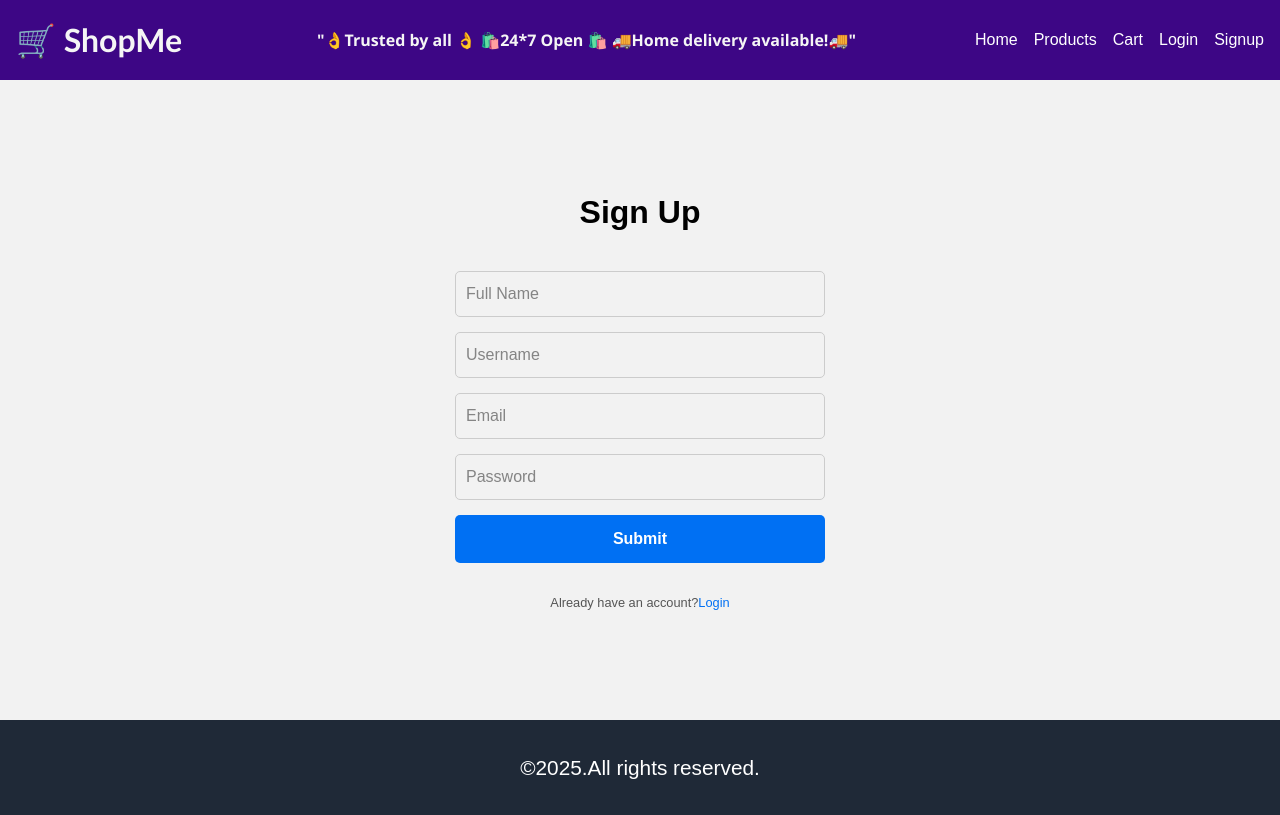
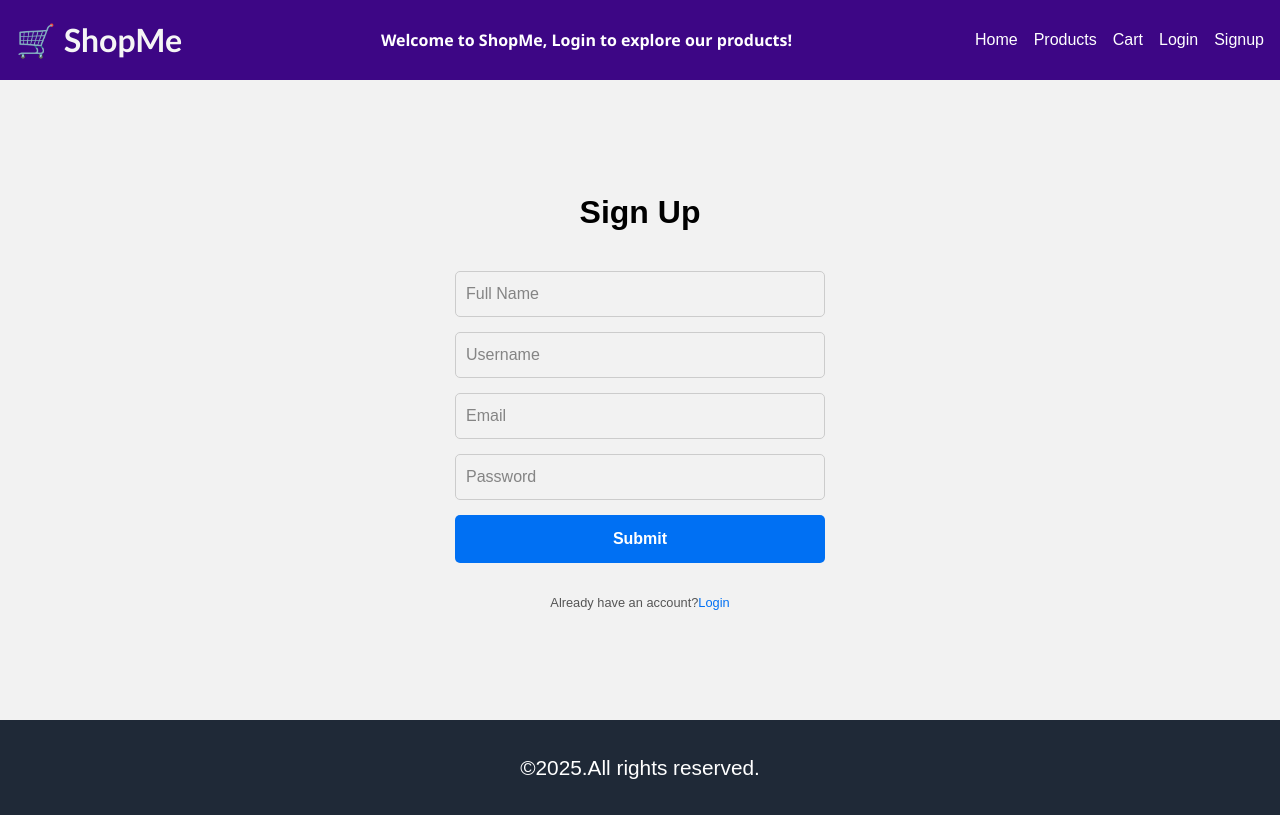
Before and after one commit to tanmoy-saha-47/ShopMe, a Next.js app: page /SignUp in a window 1280 px wide. Built offline with nearby package versions, Linux system fonts and the light colour scheme.

Commit message:
UseState in Navbar component.

```diff
--- a/src/app/SignUp/page.js
+++ b/src/app/SignUp/page.js
@@ -6,25 +6,25 @@ import styles from "./SignUpPage.module.css";
 export default function SignUpPage() {
   const router = useRouter();
   const [fullname, setFullname] = useState("");
-  const [userId, setUserId] = useState("");
+  const [userName, setUserName] = useState("");
   const [email, setEmail] = useState("");
   const [password, setPassword] = useState("");
 
   const handleSubmit = (e) => {
     e.preventDefault();
-    if (fullname && userId && email && password) {
-      console.log("Signup completed", { fullname, userId, email, password });
+    if (fullname && userName && email && password) {
+      console.log("Signup completed", { fullname, userName, email, password });
 
       const user = {
         fullname: fullname.trim(),
-        userId: userId.trim(),
+        userName: userName.trim(),
         email: email.trim(),
         password: password.trim(),
       };
 
       localStorage.setItem("userdata", JSON.stringify(user));
       console.log("User signed in succesfully", user);
-      router.push("/components/Login");
+      router.push("/Login");
     } else {
       console.log("Please fill all the fields");
     }
@@ -47,8 +47,8 @@ export default function SignUpPage() {
           type="text"
           placeholder="Username"
           id="userId"
-          value={userId}
-          onChange={(e) => setUserId(e.target.value)}
+          value={userName}
+          onChange={(e) => setUserName(e.target.value)}
           required
           className={styles.input}
         />
@@ -75,7 +75,7 @@ export default function SignUpPage() {
 
       <p className={styles.text}>
         Already have an account?{""}
-        <a href="/components/Login" className={styles.link}>
+        <a href="/Login" className={styles.link}>
           Login
         </a>
       </p>
--- a/src/app/components/Navbar/Navbar.module.css
+++ b/src/app/components/Navbar/Navbar.module.css
@@ -18,6 +18,9 @@
 .description {
   text-align: center;
   font-size: 1rem;
+  line-height: 1.5rem;
+  color: white;
+  max-width: 500px;
 
   margin-bottom: 1rem;
   font-family: "Segoe UI", Tahoma, Geneva, Verdana, sans-serif;
--- a/src/app/components/Navbar/navbar.js
+++ b/src/app/components/Navbar/navbar.js
@@ -6,11 +6,16 @@ import { useRouter } from "next/navigation";
 
 export default function Navbar() {
   const [loggedIn, setLoggedIn] = useState(false);
+  const [user, setUser] = useState(null);
   const router = useRouter();
 
   useEffect(() => {
     const storedUser = localStorage.getItem("user");
     console.log("Stored useer in navbar:", storedUser);
+    if (storedUser) {
+      const data = JSON.parse(storedUser);
+      setUser(data.name);
+    }
     setLoggedIn(!!storedUser);
   }, []);
 
@@ -18,14 +23,18 @@ export default function Navbar() {
     localStorage.removeItem("user");
     console.log("User Loggedout succesfully");
     setLoggedIn(false);
-    router.push("/components/Login");
+    setUser(null);
+    router.refresh();
+    router.push("/Login");
   };
 
   return (
     <nav className={styles.nav}>
       <div className={styles.logo}> 🛒 ShopMe </div>
       <p className={styles.description}>
-        "👌Trusted by all 👌 🛍️24*7 Open 🛍️ 🚚Home delivery available!🚚"
+        {user
+          ? `Welcome, ${user},Happy Shopping!`
+          : "Welcome to ShopMe, Login to explore our products!"}
       </p>
       <div className={styles.links}>
         <Link href="/">Home</Link>
@@ -35,7 +44,7 @@ export default function Navbar() {
         {!loggedIn ? (
           <>
             <Link href="/Login">Login</Link>
-            <Link href="/Signup">Signup</Link>
+            <Link href="/SignUp">Signup</Link>
           </>
         ) : (
           <span
```
